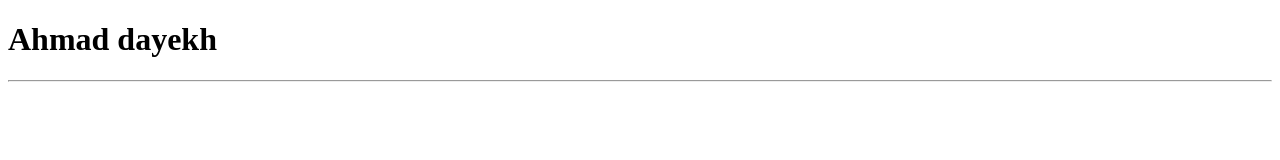
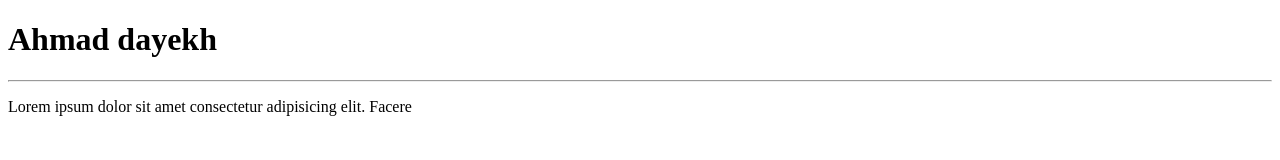
Before and after one commit to ahmaddayekh/demo, a plain HTML site: page index.html in a window 1280 px wide. Drawn offline with Linux system fonts and the light colour scheme.

Commit message:
update index

```diff
--- a/index.html
+++ b/index.html
@@ -8,5 +8,6 @@
 </head>
 <body>
     <h1>Ahmad dayekh</h1> <hr>
+    <p>Lorem ipsum dolor sit amet consectetur adipisicing elit. Facere </p>
 </body>
 </html>
```
